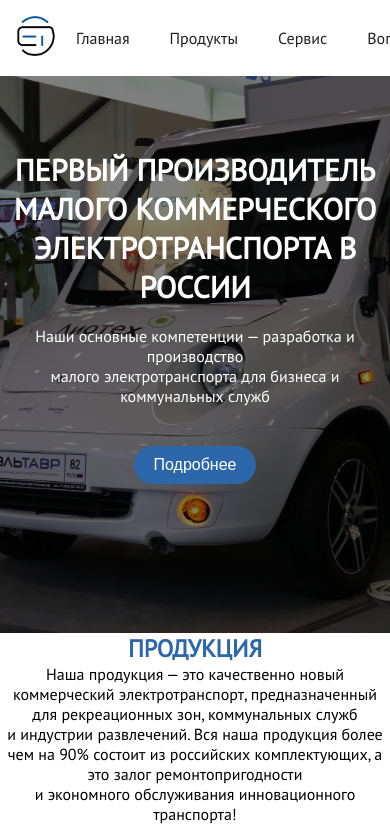
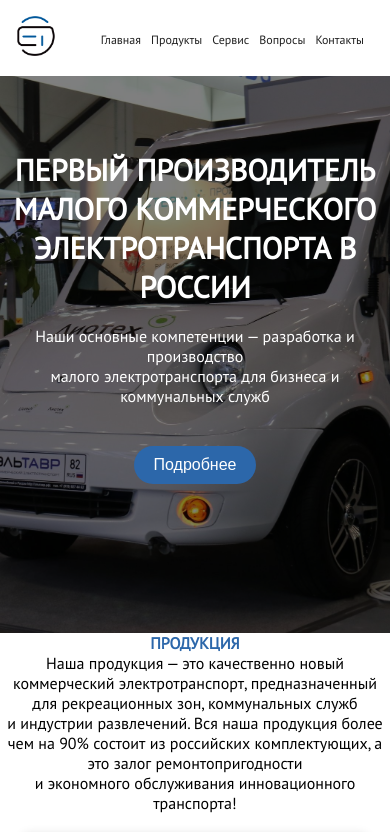
Before and after one commit to 82Faxe/eltavr, a plain HTML site: page index.html in a window 390 px wide. Shown: the top 832 px of the page. Drawn offline with Linux system fonts and the light colour scheme.

Commit message:
Add files via upload

```diff
--- a/styles.css
+++ b/styles.css
@@ -441,6 +441,15 @@ color: #fff;
         flex-direction: column;
         display: flex;
     }
+    .navbar li {
+        margin-right: 30px;
+    }
+    .navbar a {
+        font-size: 16px;
+    }
+    h1 {
+        font-size: 26px ;
+    }
   }
 
   @media only screen and (max-width: 768px) {
@@ -461,6 +470,13 @@ color: #fff;
         flex-direction: column;
         display: flex;
     }
+    .navbar li {
+        margin-right: 20px;
+    }
+    .navbar a {
+        font-size: 14px;
+    }
+
   }
 
   @media only screen and (max-width: 480px) {
@@ -482,4 +498,13 @@ color: #fff;
         flex-direction: column;
         display: flex;
     }
+    .navbar li {
+        margin-right: 10px;
+    }
+    .navbar a {
+        font-size: 12px;
+    }
+    h1 {
+        font-size: 16px ;
+    }
   }
```
